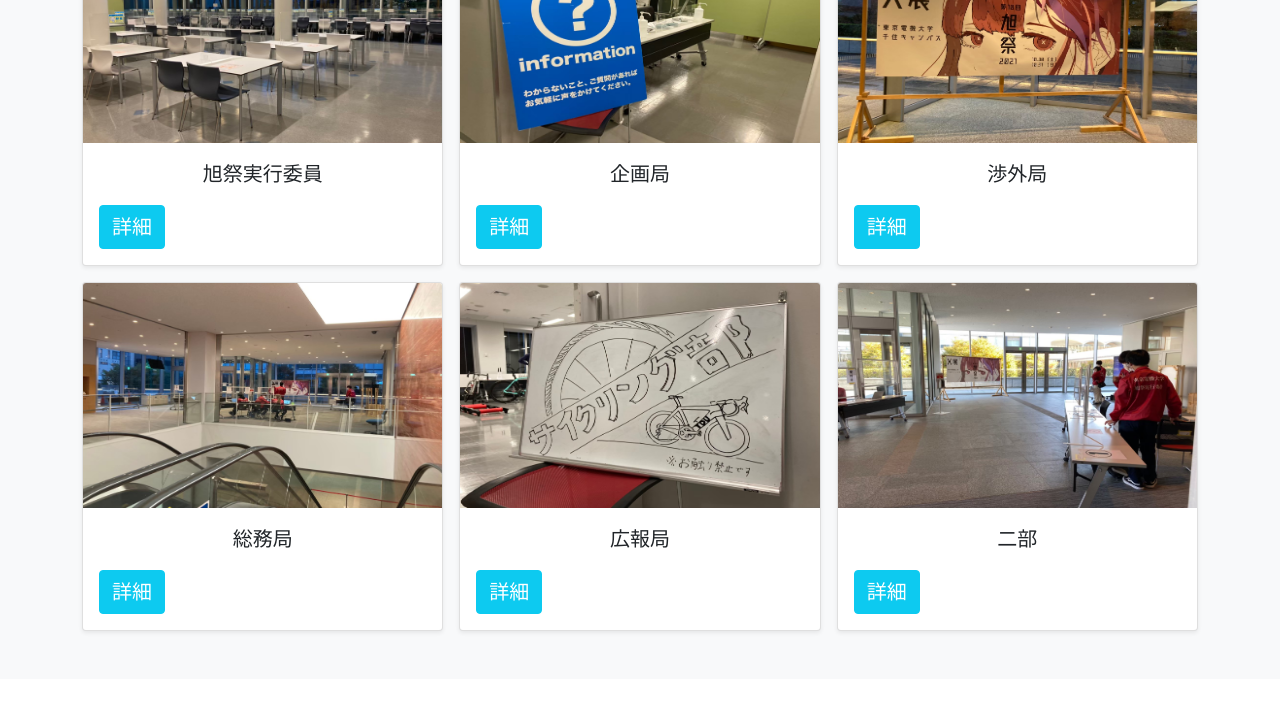
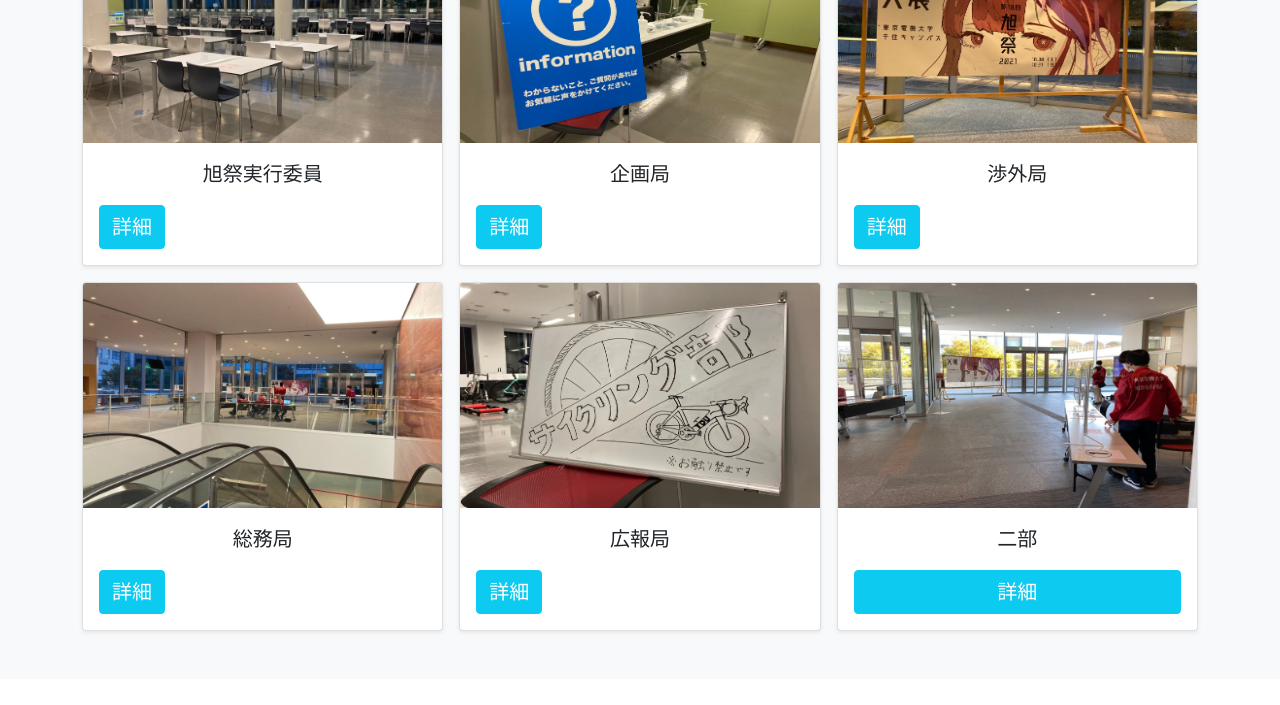
Before and after one commit to tdu-asahifes/invitation-freshman, a plain HTML site: page bs_sample.html in a window 1280 px wide. Shown: the part 608-1313 px from the top of the page. Drawn offline with nearby package versions, Linux system fonts and the light colour scheme.

Commit message:
Fixed button design

```diff
--- a/bs_sample.html
+++ b/bs_sample.html
@@ -128,13 +128,10 @@
                 <div class="col">
                   <div class="card shadow-sm">
                     <img class="bd-placeholder-img card-img-top" src = "image/image6.jpg" width="100%" height="225">
-
                     <div class="card-body">
                       <p class="card-text detail">二部</p>
-                      <div class="d-flex justify-content-between align-items-center">
-                        <div class="btn-group">
-                          <a href="#"><button type="button" class="btn btn-block btn-info detail">詳細</button></a>
-                        </div>
+                      <div class="d-grid gap-2">
+                            <button type="button" class="btn btn-block btn-info detail"><a href="#">詳細</a></button>
                       </div>
                     </div>
                   </div>
--- a/styles.css
+++ b/styles.css
@@ -55,3 +55,7 @@ footer .sns {
 .btn-info {
   color: white;
 }
+.btn a {
+  text-decoration: none;
+  color: white;
+}
```
